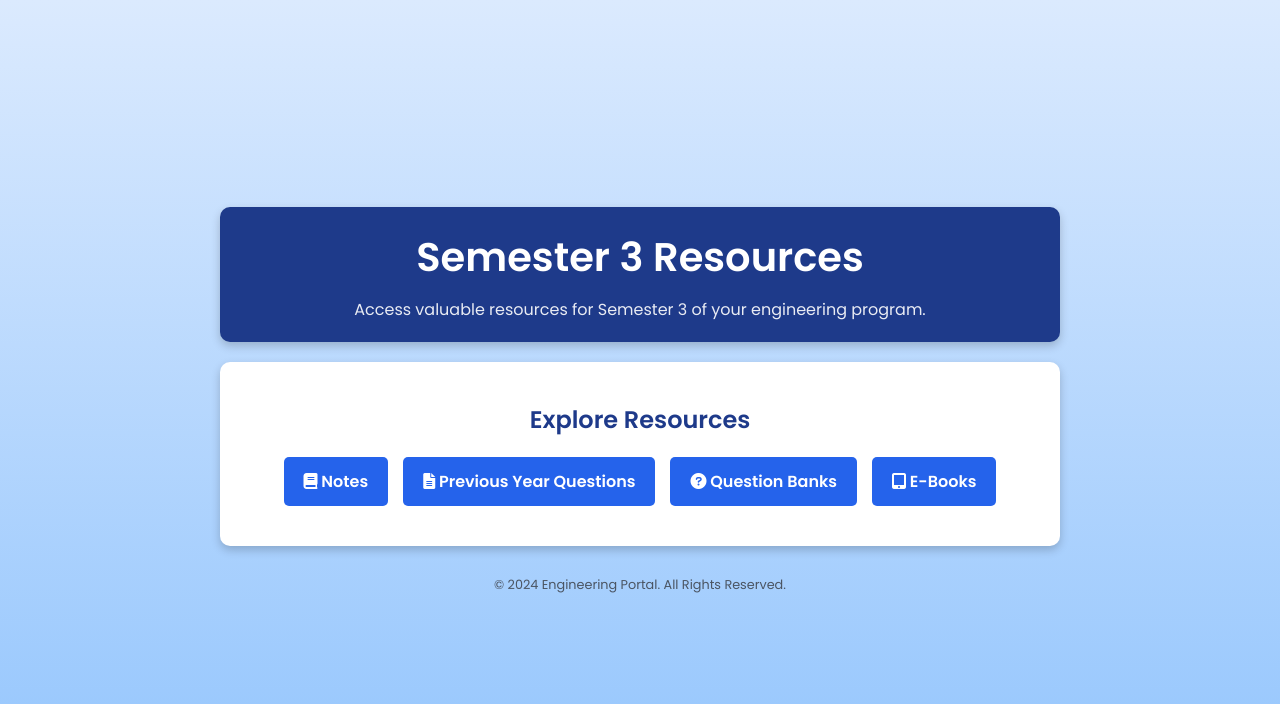
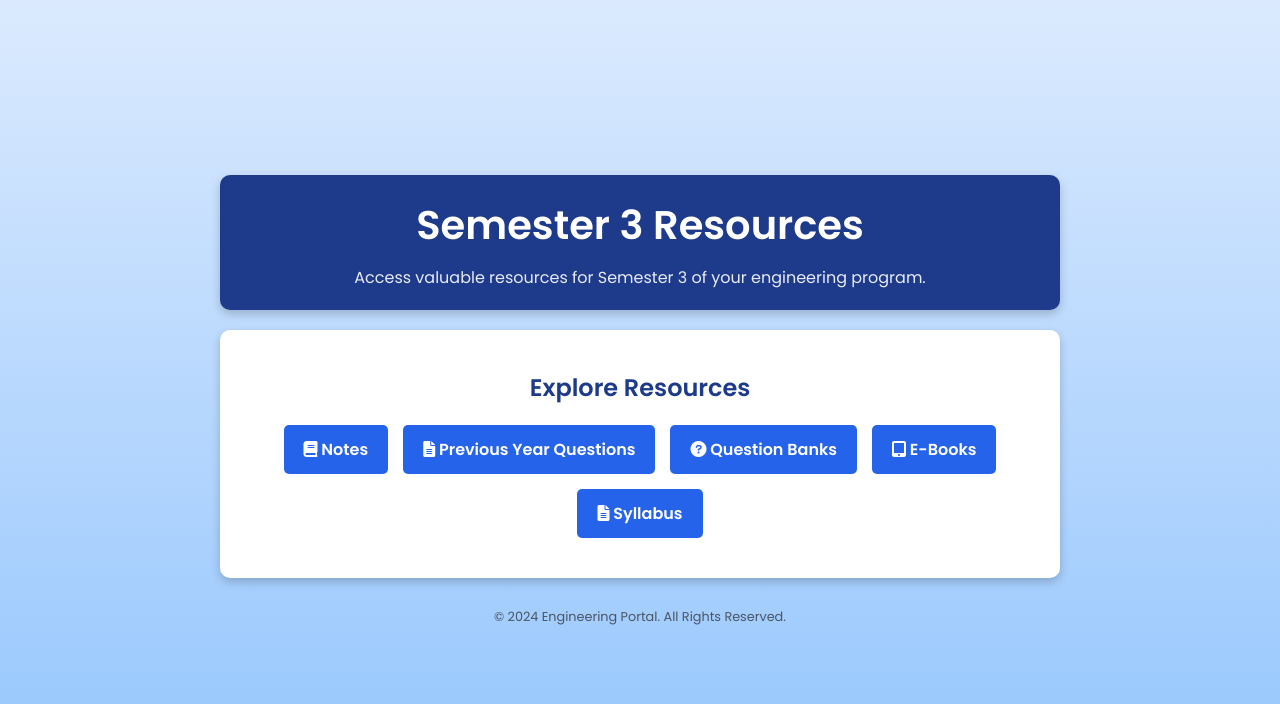
Before and after one commit to 98-sagar/PROJECTVS, a plain HTML site: page sem3_mining.html in a window 1280 px wide. Drawn offline with Linux system fonts and the light colour scheme.

Commit message:
sem3_mining.html

```diff
--- a/sem3_mining.html
+++ b/sem3_mining.html
@@ -30,6 +30,10 @@
                 <a href="https://drive.google.com/drive/folders/1RjFacwXFpCbrxB7NqnHVEKtB0tCk3TX3">
                     <i class="fas fa-tablet-alt"></i> E-Books
                 </a>
+                <a href="https://drive.google.com/file/d/1YCNtfmw3-L3ICA2FrSJgwRrXbNIQvsX4/view?usp=drivesdk">
+                    <i class="fas fa-file-alt"></i> Syllabus
+                </a>
+
             </div>
         </section>
     </main>
```
